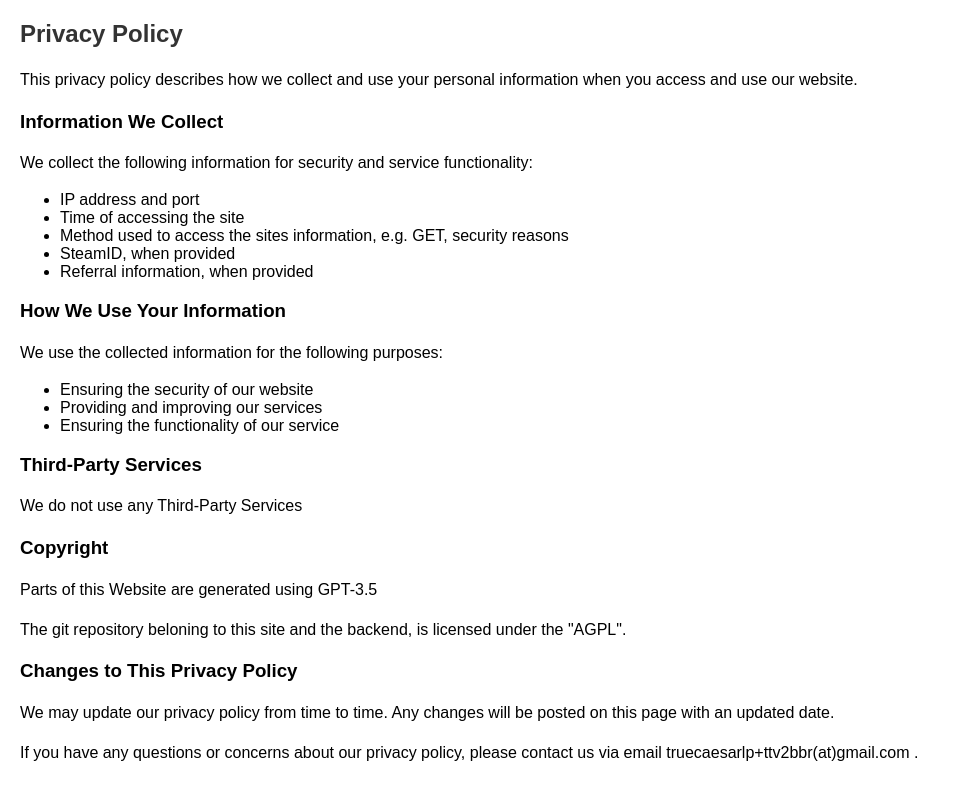
After one commit to caesarakalaeii/TwitchToREST, a Python web app: template templates/privacy.html in a window 1280 px wide. The commit adds this page. Shown: the whole page, without its empty margins (0-960 px from the left). Run offline with Jinja, Linux system fonts and the light colour scheme; the template is opened without the code that fills it, so the values that code supplies are empty.

Commit message:
added privacy policy 4 da lolz

```diff
--- a/main.py
+++ b/main.py
@@ -532,7 +532,9 @@ app = Quart(__name__)
 app.secret_key = 'your_secret_key'
 
 
-
+@app.route('/privacy')
+async def privacy():
+    return await render_template('privacy.html')
 
 @app.route('/bbr', methods=['GET', 'POST'])
 async def login():
--- /dev/null
+++ b/templates/privacy.html
@@ -0,0 +1,58 @@
+<!DOCTYPE html>
+<html lang="en">
+<head>
+    <meta charset="UTF-8">
+    <meta name="viewport" content="width=device-width, initial-scale=1.0">
+    <title>Privacy Policy</title>
+    <style>
+        body {
+            font-family: Arial, sans-serif;
+            margin: 20px;
+        }
+
+        h2 {
+            color: #333;
+        }
+
+        p {
+            margin-bottom: 10px;
+            line-height: 1.5;
+        }
+    </style>
+</head>
+<body>
+    <h2>Privacy Policy</h2>
+
+    <p>This privacy policy describes how we collect and use your personal information when you access and use our website.</p>
+
+    <h3>Information We Collect</h3>
+    <p>We collect the following information for security and service functionality:</p>
+    <ul>
+        <li>IP address and port</li>
+        <li>Time of accessing the site</li>
+        <li>Method used to access the sites information, e.g. GET,  security reasons</li>
+        <li>SteamID, when provided</li>
+        <li>Referral information, when provided</li>
+    </ul>
+
+    <h3>How We Use Your Information</h3>
+    <p>We use the collected information for the following purposes:</p>
+    <ul>
+        <li>Ensuring the security of our website</li>
+        <li>Providing and improving our services</li>
+        <li>Ensuring the functionality of our service</li>
+    </ul>
+
+    <h3>Third-Party Services</h3>
+    <p>We do not use any Third-Party Services</p>
+
+    <h3>Copyright</h3>
+    <p>Parts of this Website are generated using GPT-3.5</p>
+    <p>The git repository beloning to this site and the backend, is licensed under the "AGPL". </p>
+
+    <h3>Changes to This Privacy Policy</h3>
+    <p>We may update our privacy policy from time to time. Any changes will be posted on this page with an updated date.</p>
+
+    <p>If you have any questions or concerns about our privacy policy, please contact us via email truecaesarlp+ttv2bbr&lpar;at&rpar;gmail.com .</p>
+</body>
+</html>
```
Also changed, not shown: templates/login.html (+19 -2 lines).
